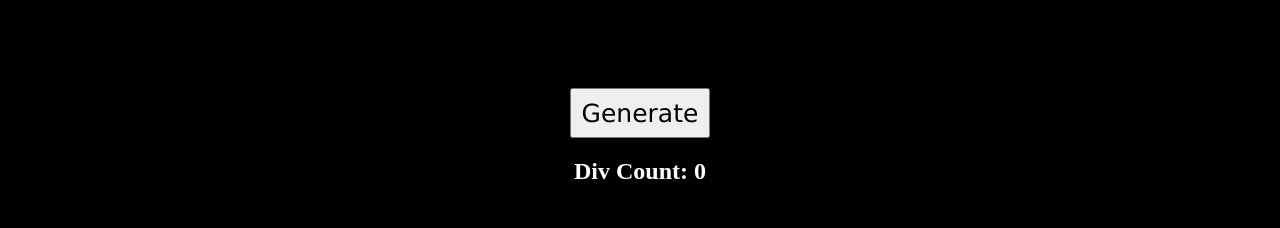
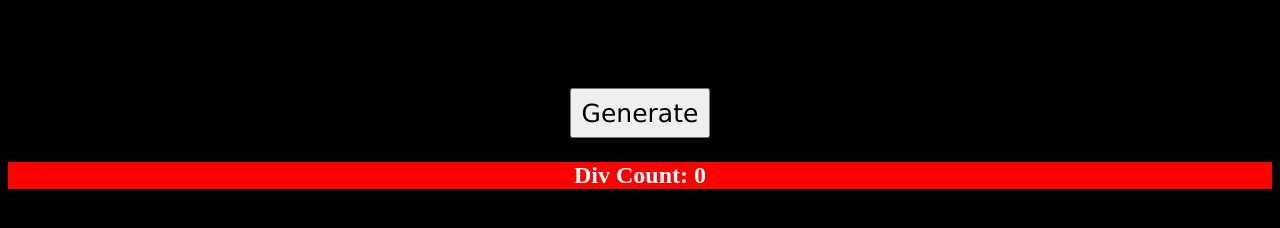
Before and after one commit to jeremy-cady/jquery-color-swap-redo, a plain HTML site: page index.html in a window 1280 px wide. Both pictures are taken after a click on the button "Generate". Drawn offline with Linux system fonts and the light colour scheme.

Commit message:
generate button creating red divs

```diff
--- a/client.js
+++ b/client.js
@@ -14,4 +14,16 @@ function onReady() {
 function divGenerator() {
     console.log('generate button clicked');
 
+    $('#displayDivs').append(`
+        <div class="newDivs">
+            <p>Div Count: ${divCount}</p>
+            <button class="yellowBtn>Yellow</button>
+            <button></button>
+        </div>`);
+
+    divCount++;
+
+    console.log(divCount);
+
+
 }
--- a/index.html
+++ b/index.html
@@ -11,7 +11,7 @@
 </head>
 <body>
     <button id="generateBtn">Generate</button>
-    <h2>Div Count: <span id="divCount">0</span></h2>
+    <h2 id="displayDivs"></h2>
 
 </body>
 </html>
--- a/style.css
+++ b/style.css
@@ -11,3 +11,7 @@ body {
     font-size: 25px;
     margin-top: 80px;
 }
+
+.newDivs {
+    background-color: red;
+}
```
